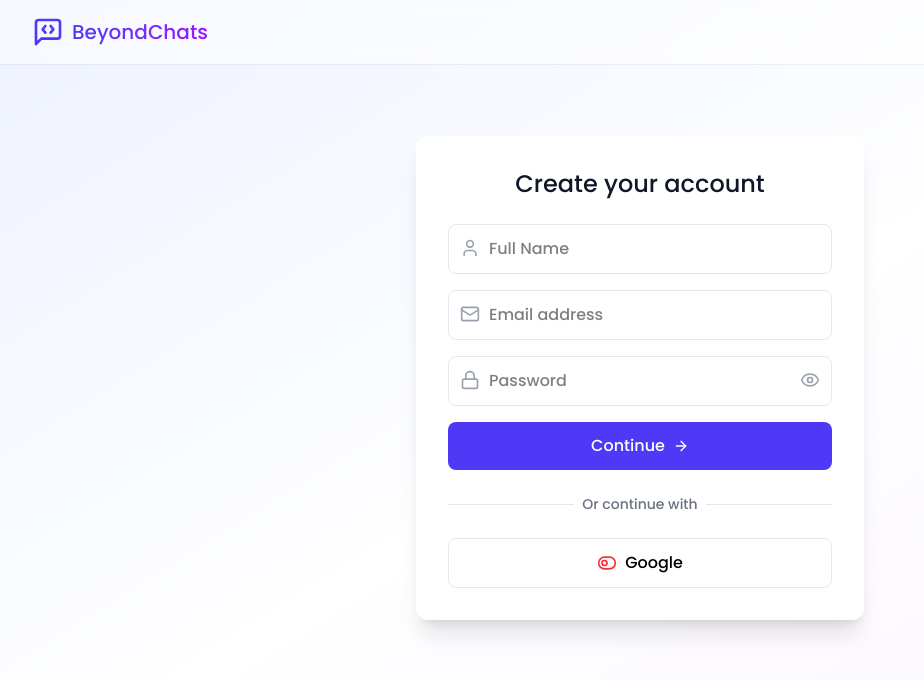
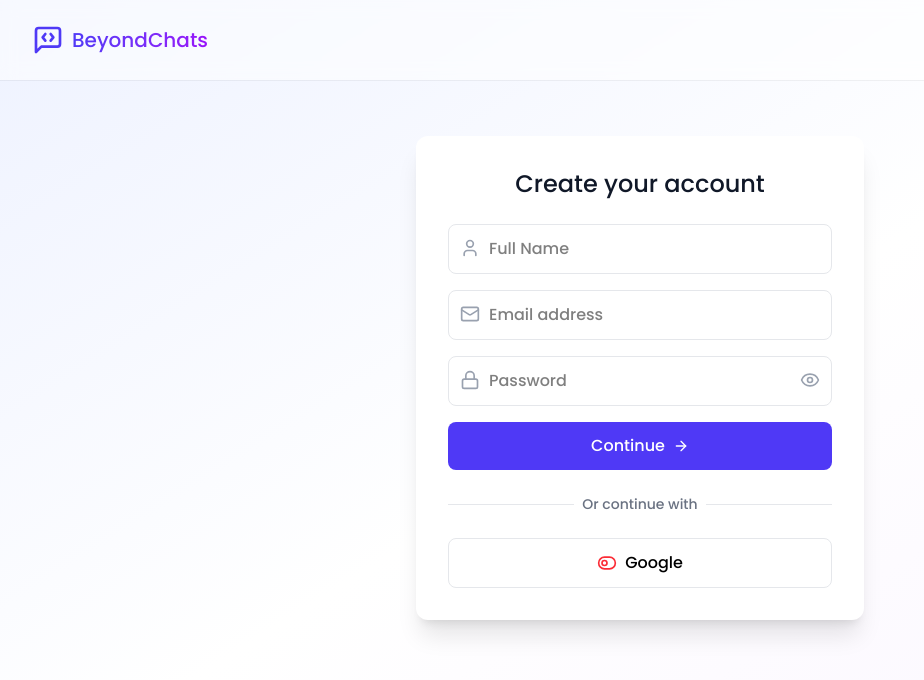
Before and after one commit to ZAHIRULCODER/Beyondchats-Frontend-assignment, a React (Vite) app: page / in a window 1280 px wide. Shown: the top 680 px of the page, without its empty margins (0-924 px from the left). Built offline with nearby package versions, Linux system fonts and the light colour scheme.

Commit message:
Enhance layout structure and improve scrolling behavior; update Navbar and viewport settings

```diff
--- a/index.html
+++ b/index.html
@@ -3,7 +3,8 @@
   <head>
     <meta charset="UTF-8" />
     <link rel="icon" type="image/svg+xml" href="/favicon.ico" />
-    <meta name="viewport" content="width=device-width, initial-scale=1.0" />
+    <meta name="viewport" content="width=device-width, initial-scale=1.0, viewport-fit=cover" />
+    <!-- <meta name="viewport" content="width=device-width, initial-scale=1.0" /> -->
     <meta
       name="description"
       content="Beyondchats is a lead generation tool. Integrate free chatbot for website, qualify your leads &amp; 3X your sales!" />
@@ -13,6 +14,7 @@
     <meta
       property="og:description"
       content="Beyondchats is a lead generation tool. Integrate free chatbot for website, qualify your leads &amp; 3X your sales!" />
+
     <title>Beyondchats | Free Chatbot For Websites</title>
   </head>
   <body>
--- a/src/components/Layout.jsx
+++ b/src/components/Layout.jsx
@@ -1,11 +1,26 @@
+// import { Outlet } from "react-router-dom";
+// import Navbar from "./Navbar";
+
+// export default function Layout() {
+//   return (
+//     <div className="h-screen overflow-hidden bg-gradient-to-br from-indigo-50 via-white to-purple-50">
+//       <Navbar />
+//       <main className="mx-auto px-4 sm:px-6 lg:px-8 py-10 mt-24 h-[calc(100vh-5.5rem)] overflow-y-auto">
+//         <Outlet />
+//       </main>
+//     </div>
+//   );
+// }
+
+
 import { Outlet } from "react-router-dom";
 import Navbar from "./Navbar";
 
 export default function Layout() {
   return (
-    <div className="h-screen overflow-hidden bg-gradient-to-br from-indigo-50 via-white to-purple-50">
+    <div className="flex flex-col min-h-screen overflow-x-hidden bg-gradient-to-br from-indigo-50 via-white to-purple-50">
       <Navbar />
-      <main className="mx-auto px-4 sm:px-6 lg:px-8 py-10 mt-24 h-[calc(100vh-5.5rem)] overflow-y-auto">
+      <main className="flex-1 overflow-y-auto px-4 sm:px-6 lg:px-8 py-10 mt-24">
         <Outlet />
       </main>
     </div>
--- a/src/components/Navbar.jsx
+++ b/src/components/Navbar.jsx
@@ -1,11 +1,36 @@
+// import { MessageSquareCode } from "lucide-react";
+// import { motion } from "framer-motion";
+
+// export default function Navbar() {
+//   return (
+//     <nav className="fixed top-0 left-0 right-0 z-50 shadow-2xs bg-white/50 backdrop-blur-sm">
+//       <div className="max-w-7xl mx-auto px-4 sm:px-6 lg:px-8">
+//         <div className="flex justify-between h-16 items-center">
+//           <motion.div
+//             className="flex items-center space-x-2"
+//             initial={{ opacity: 0, x: -20 }}
+//             animate={{ opacity: 1, x: 0 }}
+//             transition={{ duration: 0.5 }}>
+//             <MessageSquareCode className="w-8 h-8 text-indigo-600" />
+//             <span className="text-xl font-bold bg-gradient-to-r from-indigo-600 to-purple-600 text-transparent bg-clip-text">
+//               BeyondChats
+//             </span>
+//           </motion.div>
+//         </div>
+//       </div>
+//     </nav>
+//   );
+// }
+
+
 import { MessageSquareCode } from "lucide-react";
 import { motion } from "framer-motion";
 
 export default function Navbar() {
   return (
-    <nav className="fixed top-0 left-0 right-0 z-50 shadow-2xs bg-white/50 backdrop-blur-sm">
-      <div className="max-w-7xl mx-auto px-4 sm:px-6 lg:px-8">
-        <div className="flex justify-between h-16 items-center">
+    <nav className="fixed top-0 left-0 right-0 z-50 h-20 shadow-2xs bg-white/50 backdrop-blur-sm">
+      <div className="max-w-7xl mx-auto px-4 sm:px-6 lg:px-8 h-full">
+        <div className="flex justify-between items-center h-full">
           <motion.div
             className="flex items-center space-x-2"
             initial={{ opacity: 0, x: -20 }}
--- a/src/index.css
+++ b/src/index.css
@@ -6,3 +6,15 @@
   font-weight: 500;
   font-style: normal;
 }
+
+/* Ensure smooth scrolling behavior */
+html {
+  scroll-behavior: smooth;
+  overflow-x: hidden;
+}
+
+@supports (-webkit-touch-callout: none) {
+  .min-h-screen {
+    min-height: -webkit-fill-available;
+  }
+}
--- a/src/pages/Organization.jsx
+++ b/src/pages/Organization.jsx
@@ -34,7 +34,6 @@ export default function Organization() {
   const [selectedPage, setSelectedPage] = useState(null); // Track expanded page details
   const [pages, setPages] = useState(initialDummyPages); // Scraped pages data
   const [formData, setFormData] = useState({
-    // Form state
     name: "",
     website: "",
     description: "",
```
